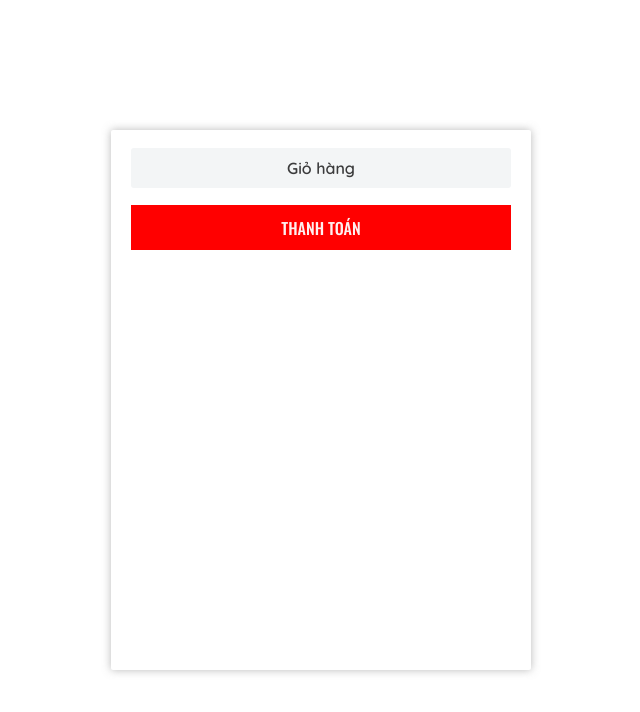
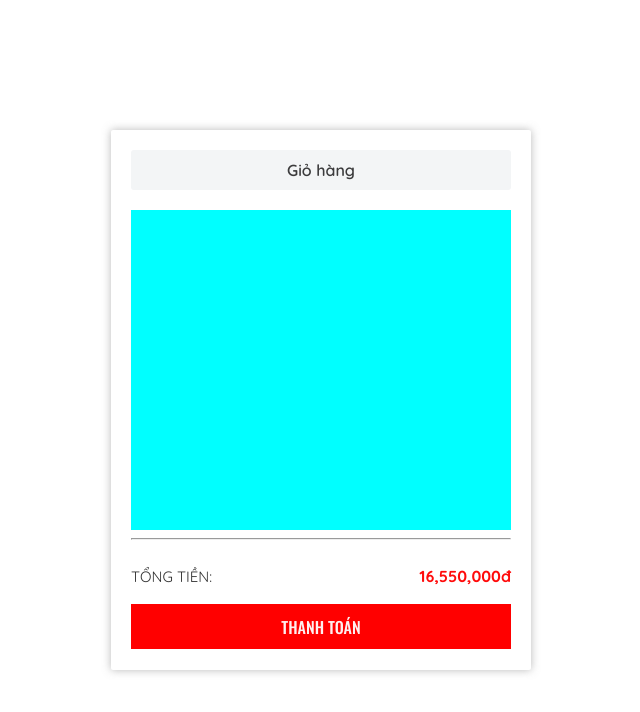
Before and after one commit to viethoang1520/alcohol-website, a React (Vite) app in the folder frontend/: page /test-page in a window 1280 px wide. Shown: the top 712 px of the page, without its empty margins (319-959 px from the left). Built offline with nearby package versions, Linux system fonts and the light colour scheme.

Commit message:
fix: cart styling

```diff
--- a/frontend/src/Components/Cart/Cart.jsx
+++ b/frontend/src/Components/Cart/Cart.jsx
@@ -1,20 +1,28 @@
 import React from 'react'
 import './Cart.scss'
-import PrimaryButton from '../common/PrimaryButton/PrimaryButton'
+import Button from '../common/Button/Button'
+import Tag from '../common/Tag/Tag'
 
 export default function Cart() {
   return (
     <div className='cart-block'>
       <div className="button-block btn-cart">
-        <PrimaryButton
+        <Tag
           content="Giỏ hàng"
           height={40}
           width={380}
-          buttonType="secondary"
         />
       </div>
+      <div className="cart-item-container">
+
+      </div>
+      <hr />
+      <div className="total-bill">
+        <span className='total-bill-content total-bill-title'>TỔNG TIỀN:</span>
+        <span className='total-bill-content total-bill-price'>16,550,000đ</span>
+      </div>
       <div className="button-block ">
-        <PrimaryButton
+        <Button
           content="THANH TOÁN"
           width={380}
           height={45}
--- a/frontend/src/Components/Cart/Cart.scss
+++ b/frontend/src/Components/Cart/Cart.scss
@@ -4,12 +4,34 @@
   background-color: #fff;
   box-shadow: 0 0 8px rgba(116, 116, 116, 0.5);
   border-radius: 2px;
+  padding: 20px;
   .button-block{
     display: flex;
     justify-content: center;
     align-items: center;
     &.btn-cart{
-      height: 75px;
+      margin: 0 0 20px 0;
+    }
+  }
+  .cart-item-container{
+    height: 320px;
+    background-color: aqua
+  }
+  .total-bill{
+    display: flex;
+    padding: 20px 0;
+    justify-content: space-between;
+    align-items: center;
+    .total-bill-content{
+      font-size: 16px;
+      &.total-bill-title{
+        font-size: 1.5rem;
+      }
+      &.total-bill-price{
+        font-size: 1.6rem;
+        color: #ff0b0b;
+        font-weight: 700;
+      }
     }
   }
 }
--- a/frontend/src/Components/Header/Header.jsx
+++ b/frontend/src/Components/Header/Header.jsx
@@ -1,4 +1,4 @@
-import React from 'react'
+import React, { useState } from 'react'
 import './Header.scss'
 import { Breadcrumb, Col, Row } from 'antd'
 import { Icon } from '@iconify/react'
@@ -7,14 +7,9 @@ import axios from 'axios'
 import Cart from '../Cart/Cart'
 
 export default function Header() {
-  const handleCart = async () => {
-    const res = await axios.get('http://localhost:3000/cart', { withCredentials: true })
-      .then(res => {
-        // console.log(res)
-      })
-      .catch(err => {
-        // console.log(err)
-      })
+  const [isCartClicked, setIsCartClicked] = useState(false);
+  const handleCartClicked = async () => {
+    setIsCartClicked(true)
   }
   return (
     <div className='header'>
@@ -75,7 +70,7 @@ export default function Header() {
             </li>
             <li >
               <div className="icon-wrapper cart-icon-wrapper">
-                <Icon onClick={handleCart} className='right-icon' icon="proicons:cart" />
+                <Icon onClick={handleCartClicked} className='right-icon' icon="proicons:cart" />
                 <div className="cart-wrapper">
                   <Cart/>
                 </div>
--- a/frontend/src/Components/common/PrimaryButton/PrimaryButton.jsx
+++ b/frontend/src/Components/common/Button/Button.jsx
@@ -1,6 +1,6 @@
 import React from 'react'
-import './PrimaryButton.scss'
-export default function PrimaryButton({ content, width, height, onClick, buttonType }) {
+import './Button.scss'
+export default function Button({ content, width, height, onClick, buttonType }) {
   return (
     <div style={{
       width: `${width}px`,
--- a/frontend/src/Components/common/PrimaryButton/PrimaryButton.scss
+++ b/frontend/src/Components/common/Button/Button.scss
@@ -14,14 +14,14 @@
     }
   }
 
-  &.secondary{
-    background-color: #f3f5f6 ;
-    border-radius: 3px;
-    .button-content {
-      font-weight: 600;
-      font-family: Quicksand, sans-serif;
-      color: #3b3b3c;
-      font-size: 16px;
-    }
-  }
+  // &.secondary{
+  //   background-color: #f3f5f6 ;
+  //   border-radius: 3px;
+  //   .button-content {
+  //     font-weight: 600;
+  //     font-family: Quicksand, sans-serif;
+  //     color: #3b3b3c;
+  //     font-size: 16px;
+  //   }
+  // }
 }
--- /dev/null
+++ b/frontend/src/Components/common/Tag/Tag.jsx
@@ -0,0 +1,14 @@
+import React from 'react'
+import './Tag.scss'
+export default function Tag({ content, width, height }) {
+  return (
+    <div style={{
+      width: `${width}px`,
+      height: `${height}px`,
+    }}
+      className="tag-container"
+    >
+      <span className='tag-content'>{ content }</span>
+    </div>
+  )
+}
--- /dev/null
+++ b/frontend/src/Components/common/Tag/Tag.scss
@@ -0,0 +1,13 @@
+.tag-container{
+  background-color: #f3f5f6;
+  border-radius: 3px;
+  display: flex;
+  justify-content: center;
+  align-items: center;
+  .tag-content {
+    font-weight: 600;
+    font-family: Quicksand, sans-serif;
+    color: #3b3b3c;
+    font-size: 1.6rem;
+  }
+}
```
Also changed, not shown: frontend/src/Components/common/SecondaryButton/SecondaryButton.jsx (deleted).
